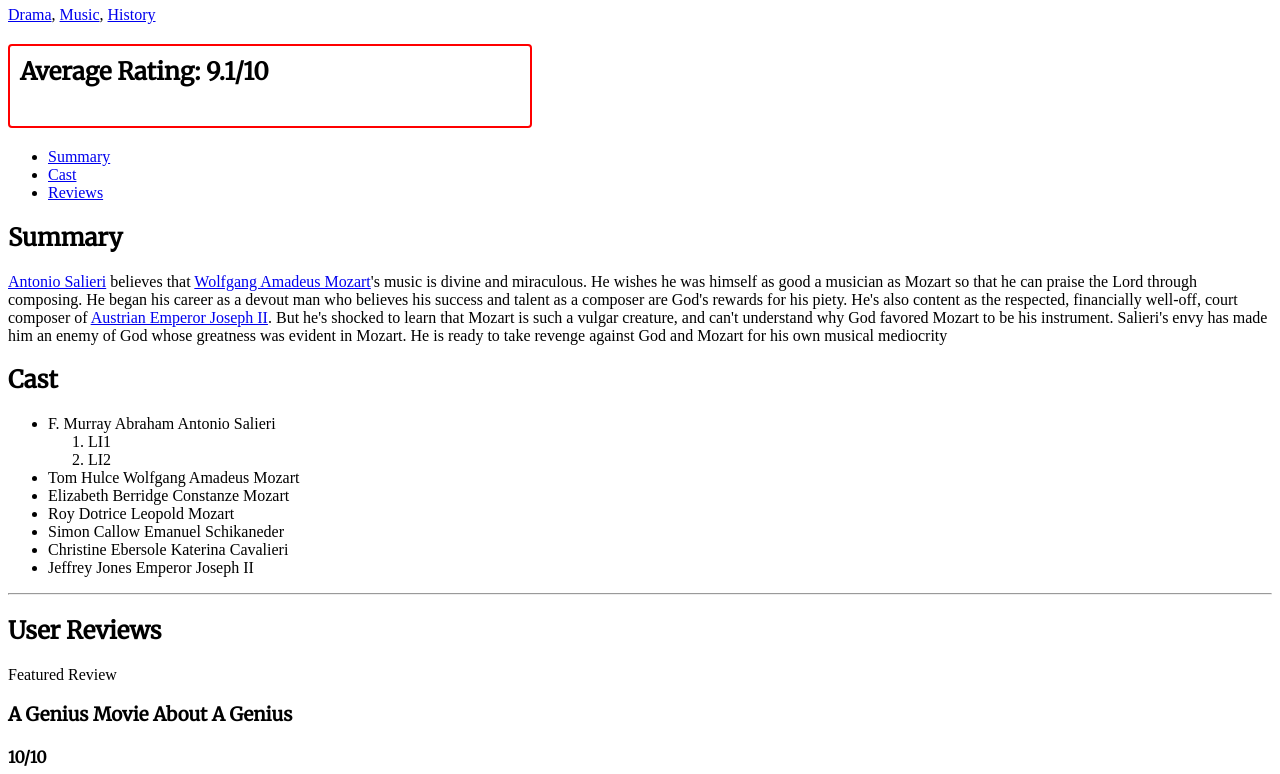
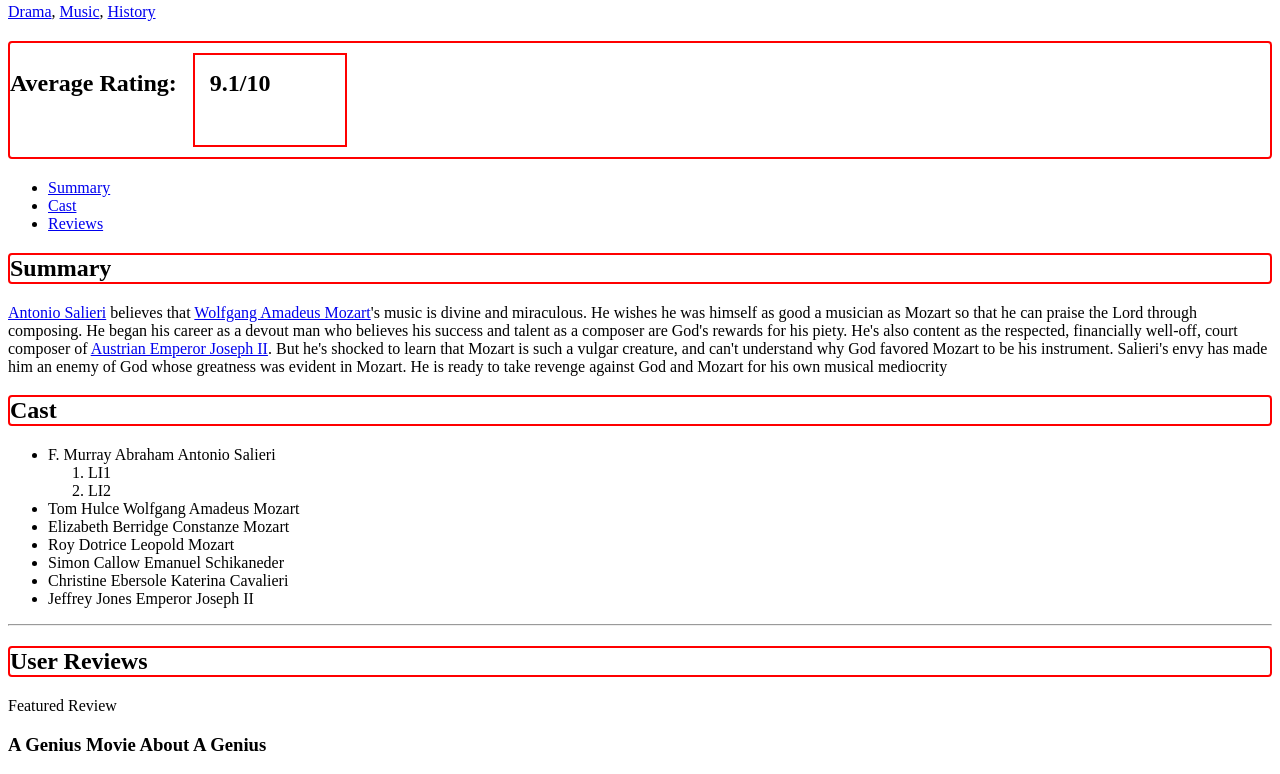
Before and after one commit to Divyanshu951/HTML_CSS-Colt-Stelle, a plain HTML site: page index.html in a window 1280 px wide. Shown: the part 77-851 px from the top of the page. Drawn offline with Linux system fonts and the light colour scheme.

Commit message:
Refactor HTML structure and CSS styles for improved readability and maintainability

```diff
--- a/index.html
+++ b/index.html
@@ -26,7 +26,7 @@
       <a class="tag" href="/music">Music</a>,
       <a class="tag" href="http://www.google.com">History</a>
     </div>
-    <h2 class="score big">Average Rating: 9.1/10</h2>
+    <h2 class="score">Average Rating: <span class="rating">9.1/10</span></h2>
 
     <ul id="toc">
       <li><a href="#summary">Summary</a></li>
--- a/style.css
+++ b/style.css
@@ -37,14 +37,14 @@ a[href] {
 
 */
 
-h1,
+/* h1,
 h2,
 h3,
 h4,
 h5,
 h6 {
   font-family: Merriweather;
-}
+} */
 
 /*
 
@@ -59,15 +59,31 @@ General sibling (~) → all following siblings
 
 */
 
-h2.score {
+h2 {
   border: 2px solid red;
   border-radius: 4px;
-  padding: 10px;
 
-  width: 500px;
-  height: 60px;
+  /* display: inline; */
+  /* padding: 10px;
+
+  width: 50%;
+  height: 50%; */
 }
 
-.big {
-  border: 5px solid violet;
+.rating {
+  /* border: 2px solid green;
+  border-radius: 4px;
+
+  padding: 20px;
+  margin: 30px; */
+  /* displ */
 }
+
+.rating {
+  display: inline-block;
+  width: 120px; /* ✅ works */
+  height: 60px; /* ✅ works */
+  margin: 10px; /* ✅ all sides work */
+  padding: 15px; /* ✅ all sides work */
+  border: 2px solid red;
+}
```
